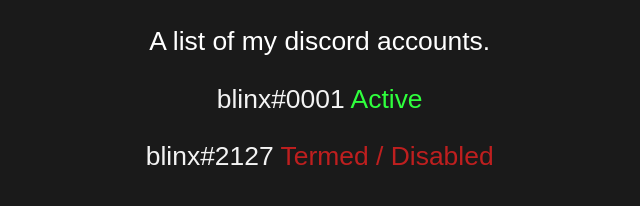
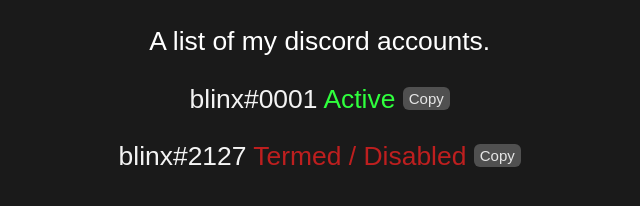
Before and after one commit to blinx-co/termedgg, a plain HTML site: page index.html in a window 1280 px wide. Shown: the whole page, without its empty margins (314-954 px from the left). Drawn offline with nearby package versions, Linux system fonts and the light colour scheme.

Commit message:
Add files via upload

```diff
--- a/index.html
+++ b/index.html
@@ -9,15 +9,46 @@
     <meta name="keywords" content="blinx, termed, discord, accounts, list, website, site, 2022">
     <link rel="stylesheet" href="style.css">
     <link rel="shortcut icon" href="favicon.ico" type="image/x-icon">
+    <link href='https://fonts.googleapis.com/css?family=Oswald' rel='stylesheet' type='text/css'>
+    <script src="https://ajax.googleapis.com/ajax/libs/jquery/1.11.1/jquery.min.js"></script>
     <script src="script.js"></script>
     <title>termed.gg</title>
 </head>
 <body>
     <p class="x-title">A list of my discord accounts.</p>
-        <p id="account">blinx#0001</label>
+        <p id="account1">blinx#0001</label>
         <label id="active" class="active">Active</label>
+        <button onclick="activeC()" class="button">
+            <label class="buttonText">
+                Copy
+            </label>
+        </button>
         <br>
         <p id="account">blinx#2127</label>
-        <label id="active" class="termed">Termed / Disabled</label>
+        <label id="termed1" class="termed">Termed / Disabled</label>
+        <button onclick="termedC()" class="button">
+            <label class="buttonText">
+                Copy
+            </label>
+        </button>
+
+    <script>
+        function activeC() {
+            navigator.clipboard.writeText("blinx#0001");
+        }
+
+        function alertt() {
+            alert("Copied to clipboard!")
+        }
+
+        function termedC() {
+            navigator.clipboard.writeText("blinx#2127");
+        }
+
+        function test() {
+            navigator.clipboard.writeText("hello");
+            alert("Copied to clipboard!")
+        }
+    </script>
 </body>
 </html>
--- a/script.js
+++ b/script.js
@@ -0,0 +1,5 @@
+function termedText() {
+    var text = document.getElementById("termed");
+
+
+}
--- a/style.css
+++ b/style.css
@@ -45,3 +45,30 @@ div {
     align-items: center;
     width: 99%;
 }
+
+.button {
+    background-color: rgb(80,80,80);
+    height: 23px;
+    border-radius: 6px;
+    border-style: none;
+    color: rgb(179, 179, 179);
+    position: relative;
+    margin-bottom: 0px;
+    padding-bottom: 7px;
+    padding-top: 7px;
+    align-items: center;
+}
+
+.buttonText {
+    font-size: 15px;
+    background-color: transparent;
+    padding-top: 20px;
+    padding-bottom: 2px;
+    position: relative;
+    bottom: 4px;
+}
+
+.button :hover {
+    color: rgb(101, 183, 255);
+    cursor: copy;
+}
```
